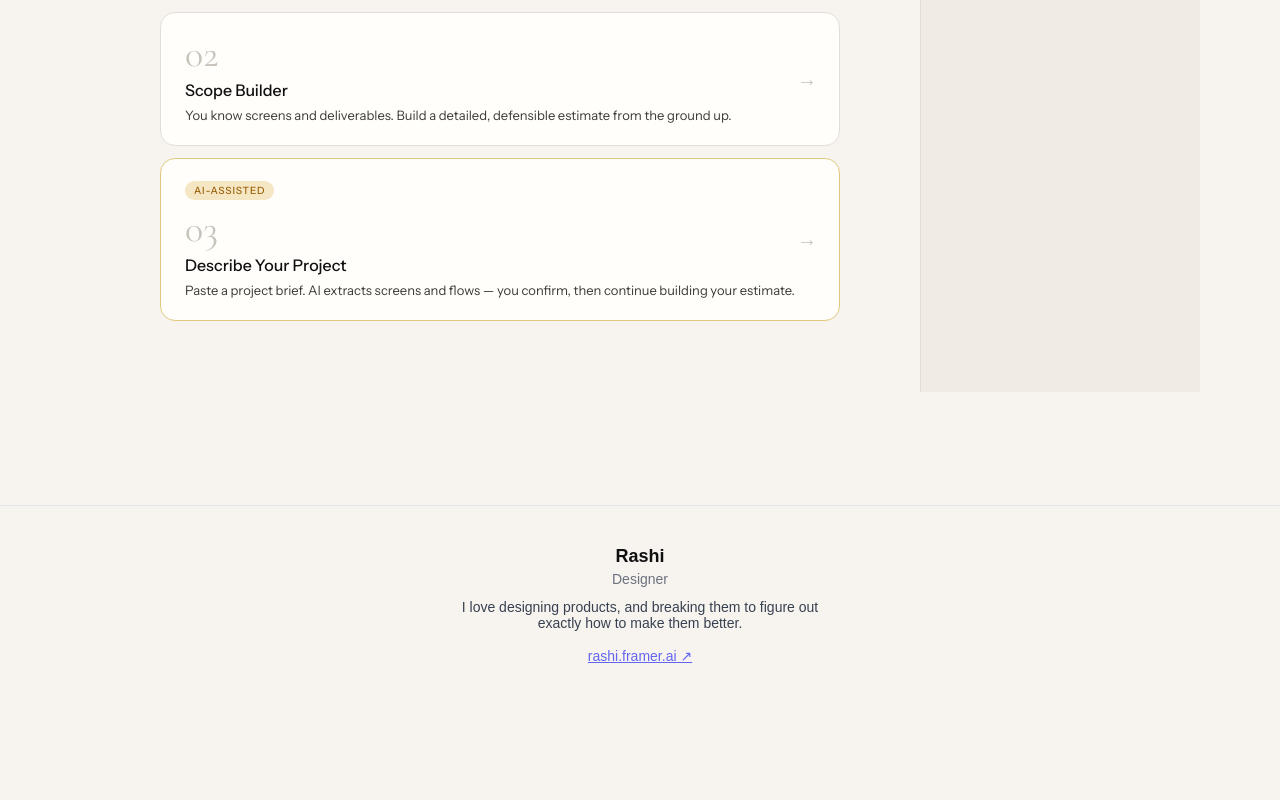
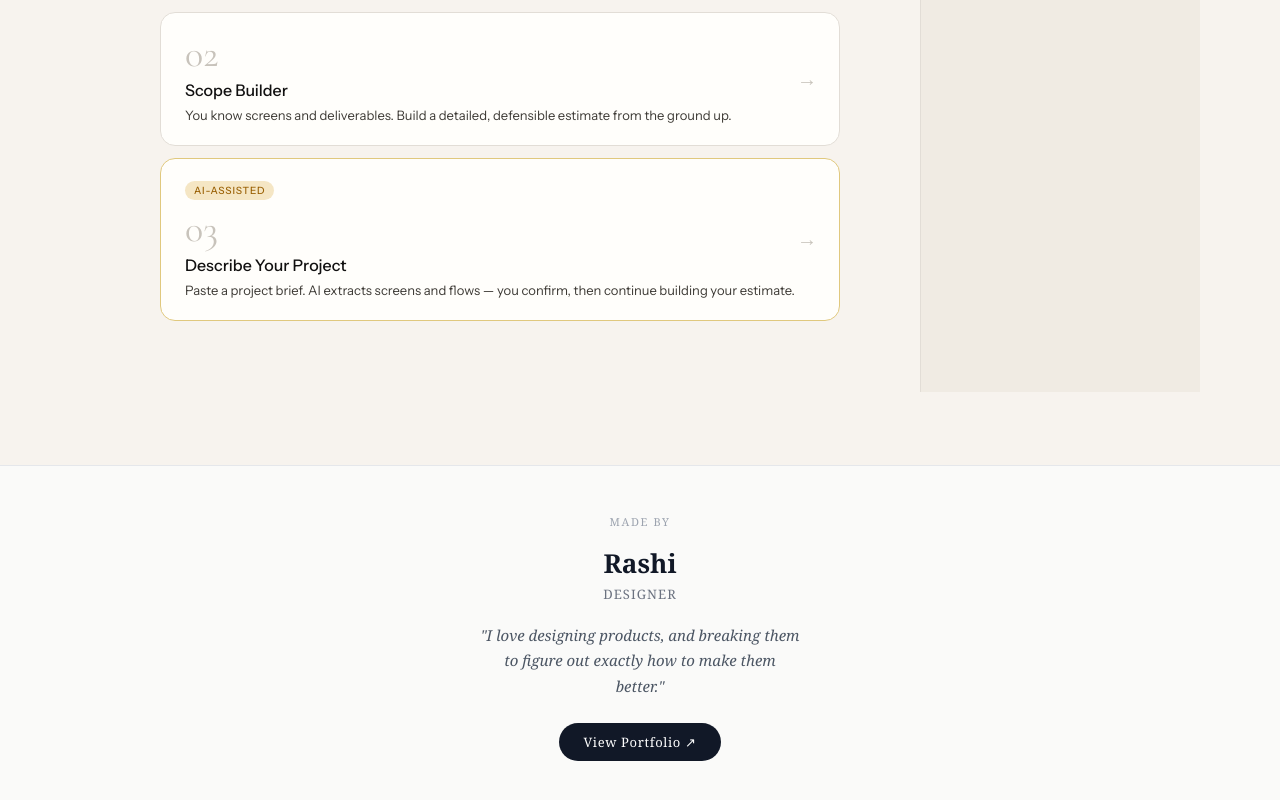
Before and after one commit to rashishah012-afk/Fair-Scope, a Next.js app: page / in a window 1280 px wide. Shown: the part 408-1208 px from the top of the page. Before the commit the page ends 1113 px from the top, so only its background shows below. Built offline with nearby package versions, Linux system fonts and the light colour scheme.

Commit message:
Improve about footer

```diff
--- a/app/page.tsx
+++ b/app/page.tsx
@@ -6,18 +6,56 @@ export default function Page() {
       <FairScope />
       <footer style={{
         textAlign: 'center',
-        padding: '40px 20px',
+        padding: '48px 24px 80px',
         borderTop: '1px solid #e5e7eb',
-        marginTop: '40px',
-        fontFamily: 'sans-serif'
+        background: '#fafaf9',
+        fontFamily: 'Georgia, serif',
       }}>
-        <p style={{ fontSize: '18px', fontWeight: 'bold', margin: '0 0 4px' }}>Rashi</p>
-        <p style={{ fontSize: '14px', color: '#6b7280', margin: '0 0 12px' }}>Designer</p>
-        <p style={{ fontSize: '14px', color: '#374151', margin: '0 0 16px', maxWidth: '400px', marginInline: 'auto' }}>
-          I love designing products, and breaking them to figure out exactly how to make them better.
+        <p style={{
+          fontSize: '11px',
+          letterSpacing: '0.15em',
+          textTransform: 'uppercase',
+          color: '#9ca3af',
+          margin: '0 0 16px',
+        }}>Made by</p>
+
+        <p style={{
+          fontSize: '26px',
+          fontWeight: '700',
+          margin: '0 0 4px',
+          color: '#111827',
+        }}>Rashi</p>
+
+        <p style={{
+          fontSize: '13px',
+          color: '#6b7280',
+          letterSpacing: '0.08em',
+          textTransform: 'uppercase',
+          margin: '0 0 20px',
+        }}>Designer</p>
+
+        <p style={{
+          fontSize: '15px',
+          fontStyle: 'italic',
+          color: '#4b5563',
+          maxWidth: '320px',
+          margin: '0 auto 24px',
+          lineHeight: '1.7',
+        }}>
+          "I love designing products, and breaking them to figure out exactly how to make them better."
         </p>
-        <a href="https://rashi.framer.ai/" target="_blank" style={{ fontSize: '14px', color: '#6366f1' }}>
-          rashi.framer.ai ↗
+
+        <a href="https://rashi.framer.ai/" target="_blank" style={{
+          display: 'inline-block',
+          fontSize: '13px',
+          color: '#ffffff',
+          background: '#111827',
+          padding: '10px 24px',
+          borderRadius: '999px',
+          textDecoration: 'none',
+          letterSpacing: '0.05em',
+        }}>
+          View Portfolio ↗
         </a>
       </footer>
     </>
```
